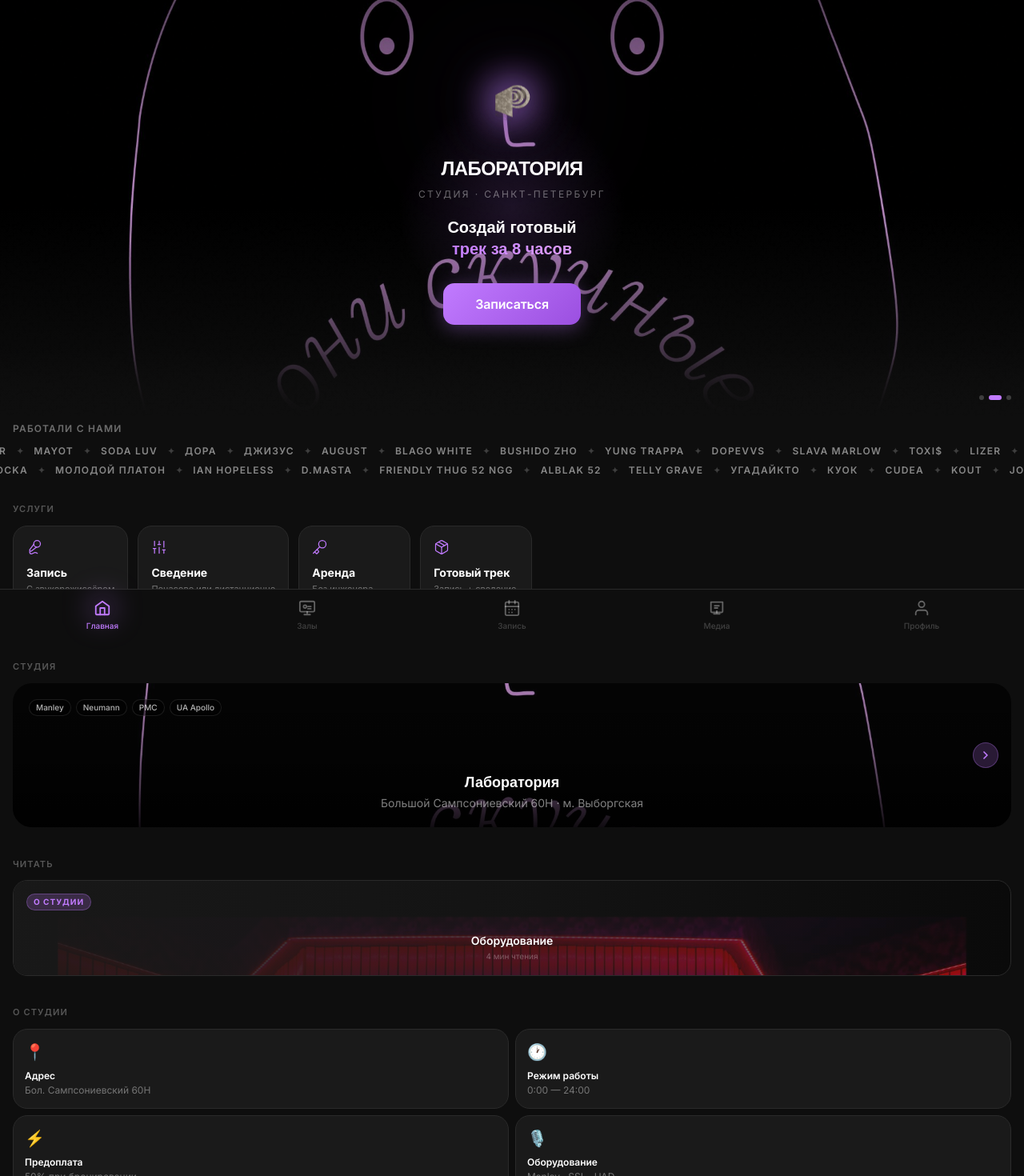
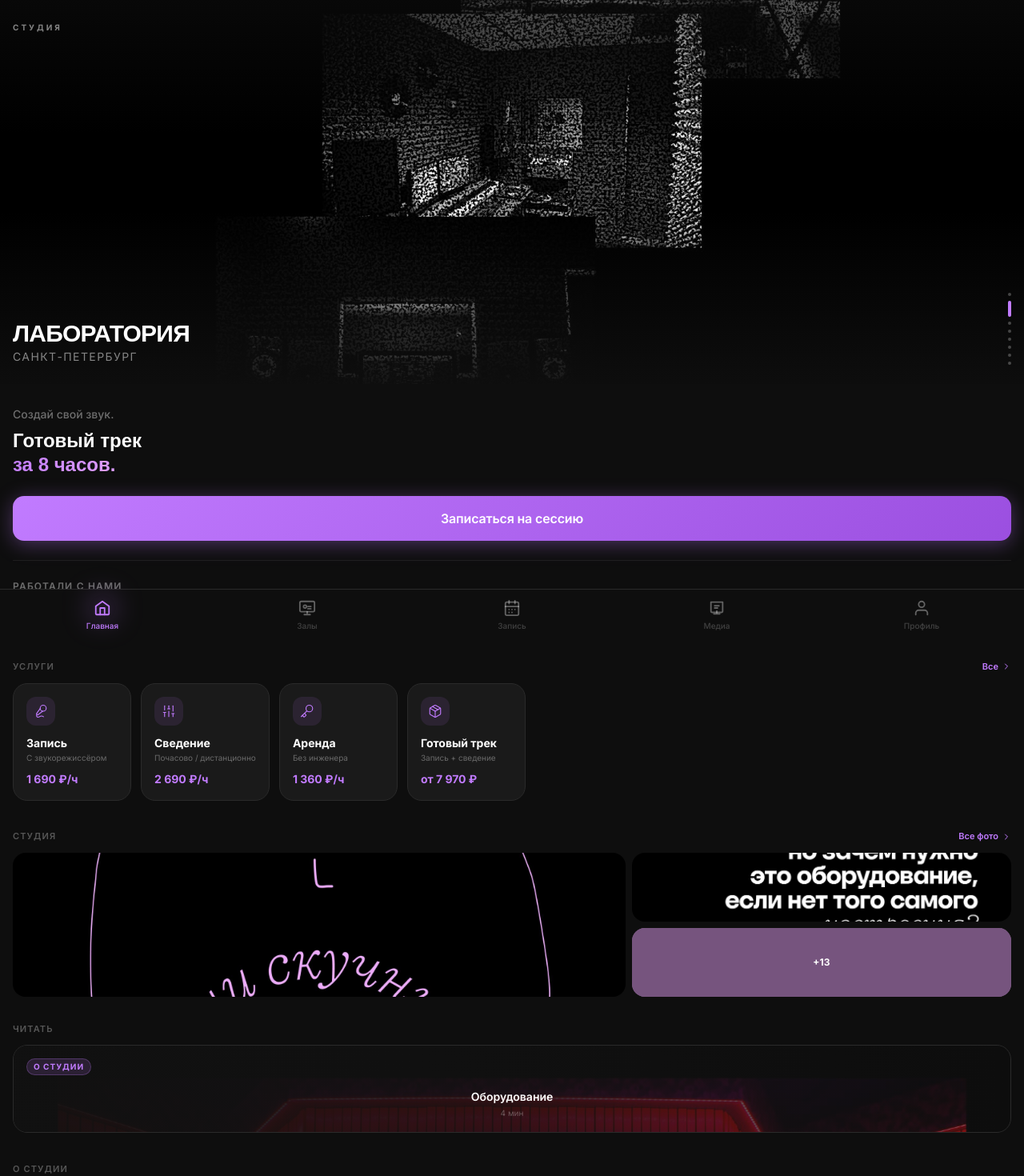
Before and after one commit to jadoreladior/laboratory, a React (Vite) app in the folder frontend/: page / in a window 1280 px wide. Shown: the top 1470 px of the page at 80% size. Built offline with nearby package versions, Linux system fonts and the light colour scheme; no server answers; a web font is replaced by a local one.

Commit message:
Home: clean photo hero without logo, mosaic gallery, quote block
Co-Authored-By: Claude Sonnet 4.6 <noreply@anthropic.com>

```diff
--- a/frontend/src/pages/Home.tsx
+++ b/frontend/src/pages/Home.tsx
@@ -1,27 +1,37 @@
 import { useState, useEffect, useMemo } from 'react'
 import { useNavigate } from 'react-router-dom'
 import { useTelegram } from '../hooks/useTelegram'
-import { STUDIOS, ARTICLES, SERVICE_CATEGORIES } from '../data'
-import { Mic2, Sliders, Key, Package } from 'lucide-react'
+import { ARTICLES, SERVICE_CATEGORIES } from '../data'
+import { Mic2, Sliders, Key, Package, ChevronRight } from 'lucide-react'
 import { ArtistsTicker } from '../components/ArtistsTicker'
 
+// Все 16 фото — крутим как кино
+const HERO_IMAGES = [
+  '/assets/laba-1.jpg',
+  '/assets/laba-3.jpg',
+  '/assets/laba-5.jpg',
+  '/assets/laba-7.jpg',
+  '/assets/laba-9.jpg',
+  '/assets/laba-11.jpg',
+  '/assets/laba-14.jpg',
+  '/assets/laba-15.jpg',
+]
+
 const CAT_ICONS: Record<string, React.ReactNode> = {
-  record:  <Mic2 size={20} strokeWidth={1.5} />,
-  studio:  <Sliders size={20} strokeWidth={1.5} />,
-  rent:    <Key size={20} strokeWidth={1.5} />,
-  package: <Package size={20} strokeWidth={1.5} />,
+  record:  <Mic2 size={18} strokeWidth={1.5} />,
+  studio:  <Sliders size={18} strokeWidth={1.5} />,
+  rent:    <Key size={18} strokeWidth={1.5} />,
+  package: <Package size={18} strokeWidth={1.5} />,
 }
-
 const CAT_RATES: Record<string, string> = {
   record:  '1 690 ₽/ч',
   studio:  '2 690 ₽/ч',
   rent:    '1 360 ₽/ч',
   package: 'от 7 970 ₽',
 }
-
 const CAT_DESC: Record<string, string> = {
   record:  'С звукорежиссёром',
-  studio:  'Почасово или дистанционно',
+  studio:  'Почасово / дистанционно',
   rent:    'Без инженера',
   package: 'Запись + сведение',
 }
@@ -30,187 +40,237 @@ export function Home() {
   const { user, haptic } = useTelegram()
   const navigate = useNavigate()
   const [heroIndex, setHeroIndex] = useState(0)
+  const [prevIndex, setPrevIndex] = useState<number | null>(null)
   const featuredArticle = useMemo(() => ARTICLES[Math.floor(Math.random() * ARTICLES.length)], [])
 
-  const heroImages = ['/assets/laba-1.jpg', '/assets/laba-2.jpg', '/assets/laba-5.jpg']
-
   useEffect(() => {
-    const t = setInterval(() => setHeroIndex(i => (i + 1) % heroImages.length), 4500)
+    const t = setInterval(() => {
+      setPrevIndex(i => i)
+      setHeroIndex(i => (i + 1) % HERO_IMAGES.length)
+    }, 4000)
     return () => clearInterval(t)
   }, [])
 
-  const handleBook = (category?: string) => {
+  const go = (cat?: string) => {
     haptic?.impactOccurred('medium')
-    navigate('/booking', category ? { state: { category } } : undefined)
+    navigate('/booking', cat ? { state: { category: cat } } : undefined)
   }
 
   return (
-    <div className="pb-nav animate-fade-in bg-[#0E0E0E] min-h-screen">
+    <div className="pb-nav bg-[#0E0E0E] min-h-screen">
 
-      {/* ── HERO ── */}
-      <div className="relative overflow-hidden grain-overlay" style={{ height: '92vw', maxHeight: 520 }}>
-        {heroImages.map((src, i) => (
-          <img key={src} src={src} alt="Studio"
-            className={`absolute inset-0 w-full h-full object-cover transition-opacity duration-1200 ${i === heroIndex ? 'opacity-100' : 'opacity-0'}`}
+      {/* ── HERO: чистые фотографии ── */}
+      <div className="relative overflow-hidden" style={{ height: '88vw', maxHeight: 480 }}>
+
+        {/* Все кадры */}
+        {HERO_IMAGES.map((src, i) => (
+          <img
+            key={src}
+            src={src}
+            alt=""
+            className="absolute inset-0 w-full h-full object-cover"
+            style={{
+              opacity: i === heroIndex ? 1 : 0,
+              transition: 'opacity 1.2s ease-in-out',
+              zIndex: i === heroIndex ? 2 : 1,
+            }}
           />
         ))}
 
-        {/* Градиенты */}
-        <div className="absolute inset-0 bg-gradient-to-b from-black/60 via-black/20 to-[#0E0E0E]" />
-        <div className="absolute inset-0 bg-gradient-to-t from-[#0E0E0E] via-transparent to-transparent" style={{ height: '30%', top: 'auto', bottom: 0 }} />
+        {/* Градиент: темнее сверху и снизу */}
+        <div className="absolute inset-0 z-10"
+          style={{ background: 'linear-gradient(to bottom, rgba(14,14,14,0.55) 0%, transparent 35%, transparent 55%, rgba(14,14,14,0.95) 100%)' }} />
 
-        {/* Фиолетовое свечение */}
-        <div className="absolute inset-0 flex items-center justify-center pointer-events-none">
-          <div className="w-72 h-72 rounded-full opacity-15"
-            style={{ background: 'radial-gradient(circle, #C17BFF 0%, transparent 70%)' }} />
+        {/* Шапка: надпись студии */}
+        <div className="absolute top-0 left-0 right-0 z-20 px-4 pt-5 flex items-center justify-between">
+          <div>
+            <span className="text-[10px] font-bold tracking-[0.3em] text-white/50 uppercase">Студия</span>
+          </div>
+          {user && (
+            <span className="text-[11px] text-white/40">
+              {user.first_name}
+            </span>
+          )}
         </div>
 
-        {/* Логотип + название + tagline */}
-        <div className="absolute inset-0 flex flex-col items-center justify-center z-10 px-6 pb-4">
-          {user && (
-            <p className="text-white/40 text-xs mb-5 tracking-wide">
-              Привет, {user.first_name} 👋
-            </p>
-          )}
-          <div className="logo-float mb-4">
-            <img src="/assets/logo-laba.png" alt="Лаборатория"
-              className="w-20 h-20 object-contain drop-shadow-[0_0_24px_rgba(193,123,255,0.8)]"
-            />
-          </div>
-          <h1 className="font-display font-black text-2xl text-white tracking-tight text-center uppercase mb-2">
-            лаборатория
+        {/* Нижняя часть героя: название + тэглайн */}
+        <div className="absolute bottom-0 left-0 right-0 z-20 px-4 pb-6">
+          <h1 className="font-display font-black text-3xl text-white leading-none tracking-tight mb-1">
+            ЛАБОРАТОРИЯ
           </h1>
-          <p className="text-white/40 text-xs tracking-[0.2em] uppercase text-center mb-5">
-            Студия · Санкт-Петербург
+          <p className="text-white/50 text-sm tracking-widest uppercase">
+            Санкт-Петербург
           </p>
-
-          {/* Tagline */}
-          <div className="text-center mb-7">
-            <p className="font-display font-black text-xl text-white leading-snug">
-              Создай готовый<br/>
-              <span className="text-lily">трек за 8 часов</span>
-            </p>
-          </div>
-
-          <button onClick={() => handleBook()}
-            className="btn-lily px-10 py-3.5 text-base font-semibold rounded-2xl">
-            Записаться
-          </button>
         </div>
 
         {/* Dots */}
-        <div className="absolute bottom-5 right-4 flex gap-1.5 z-10">
-          {heroImages.map((_, i) => (
-            <div key={i} className={`rounded-full transition-all duration-300
-              ${i === heroIndex ? 'w-4 h-1.5 bg-[#C17BFF]' : 'w-1.5 h-1.5 bg-white/20'}`} />
+        <div className="absolute bottom-6 right-4 z-20 flex flex-col gap-1.5">
+          {HERO_IMAGES.map((_, i) => (
+            <div
+              key={i}
+              onClick={() => setHeroIndex(i)}
+              className="rounded-full transition-all duration-400"
+              style={{
+                width: 4,
+                height: i === heroIndex ? 20 : 4,
+                backgroundColor: i === heroIndex ? '#C17BFF' : 'rgba(255,255,255,0.25)',
+              }}
+            />
           ))}
         </div>
       </div>
 
-      <div className="px-4 space-y-8 mt-2 relative z-20">
+      {/* ── TAGLINE + CTA ── */}
+      <div className="px-4 pt-7 pb-6">
+        <p className="text-white/40 text-sm mb-2 font-medium">
+          Создай свой звук.
+        </p>
+        <h2 className="font-display font-black text-2xl text-white leading-tight mb-6">
+          Готовый трек<br/>
+          <span className="text-lily">за 8 часов.</span>
+        </h2>
+        <button
+          onClick={() => go()}
+          className="btn-lily w-full py-4 text-base font-bold rounded-2xl"
+        >
+          Записаться на сессию
+        </button>
+      </div>
 
-        {/* Артисты */}
+      {/* Разделитель */}
+      <div className="h-px bg-[#1E1E1E] mx-4 mb-6" />
+
+      <div className="px-4 space-y-8">
+
+        {/* ── АРТИСТЫ ── */}
         <ArtistsTicker />
 
-        {/* Услуги — горизонтальный скролл */}
+        {/* ── УСЛУГИ: горизонтальный скролл ── */}
         <div>
-          <p className="text-[11px] font-semibold text-white/30 uppercase tracking-widest mb-3">Услуги</p>
+          <div className="flex items-center justify-between mb-3">
+            <p className="text-[11px] font-semibold text-white/30 uppercase tracking-widest">Услуги</p>
+            <button onClick={() => go()} className="flex items-center gap-1 text-[11px] text-[#C17BFF] font-semibold">
+              Все <ChevronRight size={12} />
+            </button>
+          </div>
           <div className="flex gap-3 overflow-x-auto pb-1 no-scrollbar -mx-4 px-4">
             {SERVICE_CATEGORIES.map(cat => (
               <button
                 key={cat.id}
-                onClick={() => handleBook(cat.id)}
+                onClick={() => go(cat.id)}
                 className="flex-shrink-0 card-lab p-4 rounded-2xl text-left active:scale-95 transition-transform"
-                style={{ minWidth: 140 }}
+                style={{ minWidth: 148 }}
               >
-                <div className="text-[#C17BFF] mb-3">{CAT_ICONS[cat.id]}</div>
+                <div className="w-9 h-9 rounded-xl bg-[#C17BFF]/10 flex items-center justify-center text-[#C17BFF] mb-3">
+                  {CAT_ICONS[cat.id]}
+                </div>
                 <div className="font-bold text-white text-sm mb-0.5">{cat.label}</div>
-                <div className="text-[11px] text-white/40 mb-2">{CAT_DESC[cat.id]}</div>
-                <div className="font-semibold text-[#C17BFF] text-sm">{CAT_RATES[cat.id]}</div>
+                <div className="text-[10px] text-white/35 mb-2.5 leading-snug">{CAT_DESC[cat.id]}</div>
+                <div className="font-bold text-[#C17BFF] text-sm">{CAT_RATES[cat.id]}</div>
               </button>
             ))}
           </div>
         </div>
 
-        {/* Студия — превью */}
+        {/* ── ФОТО-ГАЛЕРЕЯ (2 строки) ── */}
         <div>
-          <p className="text-[11px] font-semibold text-white/30 uppercase tracking-widest mb-3">Студия</p>
-          <button
-            onClick={() => { haptic?.selectionChanged(); navigate('/studios') }}
-            className="w-full relative rounded-3xl overflow-hidden active:scale-[0.98] transition-transform"
-            style={{ height: 180 }}
-          >
-            <img src={STUDIOS[0].images[1]} alt={STUDIOS[0].name}
-              className="absolute inset-0 w-full h-full object-cover opacity-70" />
-            <div className="absolute inset-0 bg-gradient-to-t from-black/90 via-black/30 to-transparent" />
-            <div className="absolute inset-0 p-5 flex flex-col justify-between">
-              {/* Equipment chips */}
-              <div className="flex flex-wrap gap-1.5">
-                {['Manley', 'Neumann', 'PMC', 'UA Apollo'].map(b => (
-                  <span key={b} className="text-[10px] font-medium px-2 py-0.5 rounded-full
-                    bg-black/50 text-white/70 border border-white/10">
-                    {b}
-                  </span>
-                ))}
-              </div>
-              <div>
-                <div className="font-display font-black text-lg text-white mb-0.5">Лаборатория</div>
-                <div className="text-sm text-white/50">Большой Сампсониевский 60Н · м. Выборгская</div>
-              </div>
+          <div className="flex items-center justify-between mb-3">
+            <p className="text-[11px] font-semibold text-white/30 uppercase tracking-widest">Студия</p>
+            <button onClick={() => navigate('/studios')} className="flex items-center gap-1 text-[11px] text-[#C17BFF] font-semibold">
+              Все фото <ChevronRight size={12} />
+            </button>
+          </div>
+
+          {/* Мозаика: большое фото слева + 2 маленьких справа */}
+          <div className="flex gap-2" style={{ height: 180 }}>
+            <button
+              onClick={() => navigate('/studios')}
+              className="flex-1 rounded-2xl overflow-hidden active:scale-[0.97] transition-transform"
+            >
+              <img src="/assets/laba-2.jpg" alt="" className="w-full h-full object-cover" />
+            </button>
+            <div className="flex flex-col gap-2" style={{ width: '38%' }}>
+              <button
+                onClick={() => navigate('/studios')}
+                className="flex-1 rounded-2xl overflow-hidden active:scale-[0.97] transition-transform"
+              >
+                <img src="/assets/laba-4.jpg" alt="" className="w-full h-full object-cover" />
+              </button>
+              <button
+                onClick={() => navigate('/studios')}
+                className="flex-1 rounded-2xl overflow-hidden active:scale-[0.97] transition-transform relative"
+              >
+                <img src="/assets/laba-6.jpg" alt="" className="w-full h-full object-cover" />
+                <div className="absolute inset-0 bg-black/50 flex items-center justify-center">
+                  <span className="text-white text-xs font-bold">+13</span>
+                </div>
+              </button>
             </div>
-            {/* Arrow */}
-            <div className="absolute right-4 top-1/2 -translate-y-1/2 w-8 h-8 rounded-full bg-[#C17BFF]/20 border border-[#C17BFF]/30 flex items-center justify-center">
-              <svg className="w-4 h-4 text-[#C17BFF]" fill="none" stroke="currentColor" strokeWidth={2.5} viewBox="0 0 24 24">
-                <path strokeLinecap="round" strokeLinejoin="round" d="M9 18l6-6-6-6" />
-              </svg>
-            </div>
-          </button>
+          </div>
         </div>
 
-        {/* Статья */}
+        {/* ── СТАТЬЯ ── */}
         <div>
           <p className="text-[11px] font-semibold text-white/30 uppercase tracking-widest mb-3">Читать</p>
           <button
             onClick={() => { haptic?.impactOccurred('light'); navigate(`/media/${featuredArticle.id}`) }}
-            className="w-full relative rounded-2xl overflow-hidden active:scale-[0.98] transition-all card-lab"
-            style={{ height: 120 }}
+            className="w-full relative rounded-2xl overflow-hidden active:scale-[0.98] transition-all card-lab border border-[#2A2A2A]"
+            style={{ height: 110 }}
           >
-            <img src={featuredArticle.cover} alt={featuredArticle.title}
-              className="absolute inset-0 w-full h-full object-cover opacity-60" />
-            <div className="absolute inset-0 bg-gradient-to-r from-[#1A1A1A]/90 via-[#1A1A1A]/60 to-transparent" />
+            <img src={featuredArticle.cover} alt=""
+              className="absolute inset-0 w-full h-full object-cover opacity-50" />
+            <div className="absolute inset-0 bg-gradient-to-r from-[#111]/95 via-[#111]/70 to-transparent" />
             <div className="absolute inset-0 p-4 flex flex-col justify-between">
               <span className="text-[10px] font-bold uppercase tracking-widest px-2 py-0.5 rounded-full
-                bg-[#C17BFF]/20 text-[#C17BFF] border border-[#C17BFF]/30 self-start">
+                bg-[#C17BFF]/15 text-[#C17BFF] border border-[#C17BFF]/25 self-start">
                 {featuredArticle.tag}
               </span>
               <div>
-                <p className="text-sm font-semibold text-white leading-tight">{featuredArticle.title}</p>
-                <p className="text-[10px] text-white/30 mt-1">{featuredArticle.readTime} мин чтения</p>
+                <p className="text-sm font-semibold text-white leading-snug">{featuredArticle.title}</p>
+                <p className="text-[10px] text-white/30 mt-1">{featuredArticle.readTime} мин</p>
               </div>
             </div>
           </button>
         </div>
 
-        {/* Info grid */}
+        {/* ── ИНФО СЕТКА ── */}
         <div>
           <p className="text-[11px] font-semibold text-white/30 uppercase tracking-widest mb-3">О студии</p>
           <div className="grid grid-cols-2 gap-2">
             {[
-              { emoji: '📍', title: 'Адрес', sub: 'Бол. Сампсониевский 60Н' },
-              { emoji: '🕐', title: 'Режим работы', sub: '0:00 — 24:00' },
-              { emoji: '⚡', title: 'Предоплата', sub: '50% при бронировании' },
-              { emoji: '🎙️', title: 'Оборудование', sub: 'Manley · SSL · UAD' },
+              { emoji: '📍', title: 'Адрес', sub: 'Бол. Сампсониевский 60Н\nм. Выборгская' },
+              { emoji: '🕐', title: 'Работаем', sub: '0:00 — 24:00\nЕжедневно' },
+              { emoji: '⚡', title: 'Предоплата', sub: '50% при записи\nВозврат при отмене' },
+              { emoji: '🎙️', title: 'Парк микрофонов', sub: 'Manley · Neumann\nна 1 500 000 ₽' },
             ].map(({ emoji, title, sub }) => (
-              <div key={title} className="p-3.5 rounded-2xl card-lab">
+              <div key={title} className="p-4 rounded-2xl card-lab">
                 <div className="text-xl mb-2">{emoji}</div>
-                <div className="text-xs font-semibold text-white">{title}</div>
-                <div className="text-xs text-white/40 mt-0.5">{sub}</div>
+                <div className="text-xs font-bold text-white mb-1">{title}</div>
+                <div className="text-[11px] text-white/40 leading-snug whitespace-pre-line">{sub}</div>
               </div>
             ))}
           </div>
         </div>
 
+        {/* ── СОЦИАЛЬНОЕ ДОКАЗАТЕЛЬСТВО ── */}
+        <div className="card-lab rounded-2xl p-4 border border-[#C17BFF]/10">
+          <div className="flex items-start gap-3">
+            <div className="text-2xl flex-shrink-0">💬</div>
+            <div>
+              <p className="text-sm text-white/70 leading-relaxed italic mb-2">
+                «Единственная студия в городе, где к тебе относятся как к артисту, а не как к клиенту»
+              </p>
+              <p className="text-[10px] text-white/30 font-semibold uppercase tracking-widest">
+                Один из наших артистов
+              </p>
+            </div>
+          </div>
+        </div>
+
       </div>
+
+      {/* bottom padding extra */}
+      <div className="h-4" />
     </div>
   )
 }
```
